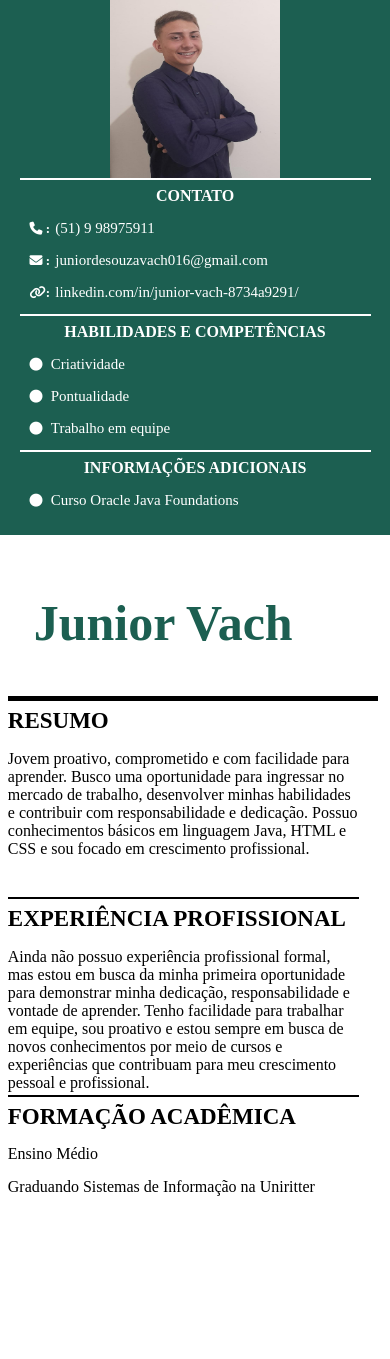
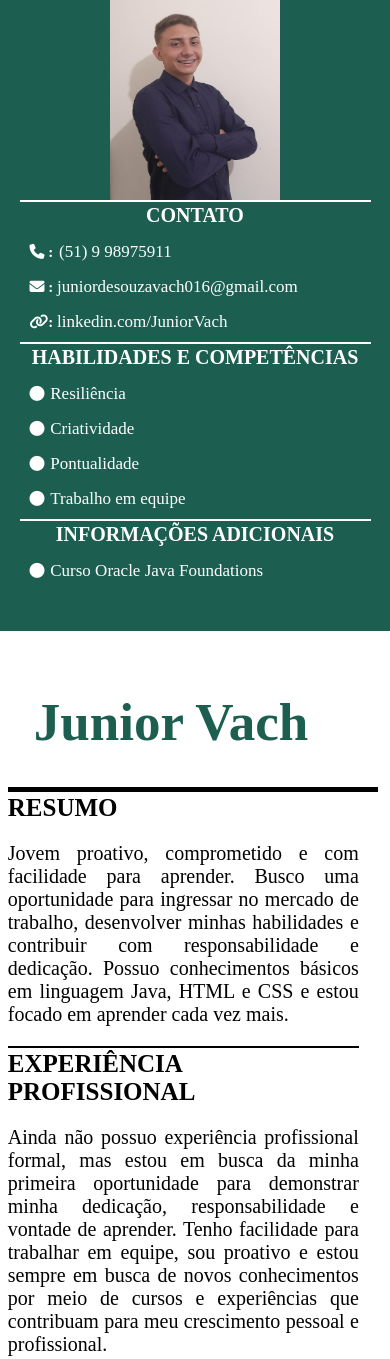
Before and after one commit to JuniorVach/curriculo, a plain HTML site: page index.html in a window 390 px wide. Shown: the top 1359 px of the page. Before the commit the page ends 1292 px from the top, so only its background shows below. Drawn offline with Linux system fonts and the light colour scheme.

Commit message:
segundo commit

```diff
--- a/index.html
+++ b/index.html
@@ -9,8 +9,8 @@
     <link rel="stylesheet" href="https://cdnjs.cloudflare.com/ajax/libs/font-awesome/6.7.2/css/all.min.css" integrity="sha512-Evv84Mr4kqVGRNSgIGL/F/aIDqQb7xQ2vcrdIwxfjThSH8CSR7PBEakCr51Ck+w+/U6swU2Im1vVX0SVk9ABhg==" crossorigin="anonymous" referrerpolicy="no-referrer" />
 </head>
 <body>
-    <div class="geral-container">
-        <div class="informacoes-pessoais">
+    <div id="geral-container">
+        <div id="informacoes-pessoais">
             <div class="foto-perfil">
                 <div class="imagem">
                     <img src="IMG/imagem curriculo.jpg" alt="Perfil do Currículo">
@@ -24,15 +24,19 @@
                 </div>
                 <div class="icones-contato">
                     <i class="fas fa-envelope"> :</i>
-                    <span>juniordesouzavach016@gmail.com</span>
+                    <a href="mailto:juniordesouzavach016@gmail.com">juniordesouzavach016@gmail.com</a>
                 </div>
                 <div class="icones-contato">
                     <i class="fas fa-link">:</i>
-                    <span>linkedin.com/in/junior-vach-8734a9291/</span>
+                    <a href="https://www.linkedin.com/in/junior-vach-8734a9291/" target="_blank">linkedin.com/JuniorVach</a>
                 </div>
             </div>
             <div class="habilidades">
                 <h2>HABILIDADES E COMPETÊNCIAS</h2>
+                <div class="icones-habilidades">
+                    <i class="fas fa-circle"></i>
+                    <span>Resiliência</span>
+                </div>
                 <div class="icones-habilidades">
                     <i class="fas fa-circle"></i>
                     <span>Criatividade</span>
@@ -54,13 +58,13 @@
                 </div>
             </div>
         </div>
-        <div class="outras-informacoes">
+        <div id="outras-informacoes">
             <div class="my-name">
                 <h1>Junior Vach</h1>
             </div>
             <div class="resumo">
                 <h2>RESUMO</h2>
-                <p>Jovem proativo, comprometido e com facilidade para aprender. Busco uma oportunidade para ingressar no mercado de trabalho, desenvolver minhas habilidades e contribuir com responsabilidade e dedicação. Possuo conhecimentos básicos em linguagem Java, HTML e CSS e sou focado em crescimento profissional.</p>
+                <p>Jovem proativo, comprometido e com facilidade para aprender. Busco uma oportunidade para ingressar no mercado de trabalho, desenvolver minhas habilidades e contribuir com responsabilidade e dedicação. Possuo conhecimentos básicos em linguagem Java, HTML e CSS e estou focado em aprender cada vez mais.</p>
             </div>
             <div class="experiencia">
                 <h2>EXPERIÊNCIA PROFISSIONAL</h2>
@@ -68,7 +72,6 @@
             </div>
             <div class="formacao">
                 <h2>FORMAÇÃO ACADÊMICA</h2>
-                <p>Ensino Médio</p>
                 <p>Graduando Sistemas de Informação na Uniritter</p>
             </div>
         </div>
--- a/style.css
+++ b/style.css
@@ -6,25 +6,30 @@ body, html{
 }
 
 
-.geral-container{
+#geral-container{
     height: 100%;
     display: flex;
 }
 
 
-.informacoes-pessoais{
+#informacoes-pessoais{
     background-color: rgb(28, 95, 81);
     display: flex;
     flex-direction: column;
-    height: 100%;
+    /* height: 100%; */
     width: 30%;
 
 }
 
+#outras-informacoes p{
+    text-align: justify;
+    font-size: 20px;
+}
+
 
 .foto-perfil{
-    height: 33.3%;
-    width: 100%;
+    /* height: 33.3%; */
+    /* width: 100%; */
     display: flex;
     align-items: center;
     justify-content: center;
@@ -40,54 +45,35 @@ body, html{
 }
 
 
-.contato{
-    display: flex;
-    flex-direction: column;
-    gap: 15px;
-}
-.icones-contato{
-    display: inline-block;
-    font-size: 13px;
-    padding-left: 10px;
-}
-.icones-contato span{
-    font-size: 15px;
-    padding-left: 2px;
-}
-
-
-.habilidades{
-    display: flex;
-    flex-direction: column;
-    gap: 15px;
-
-}
-.icones-habilidades{
-    display: inline-block;
-    font-size: 13px;
-    padding-left: 10px;
-}
-.icones-habilidades span{
-    font-size: 15px;
-    padding-left: 5px;
-}
-
-
+.contato,
+.habilidades,
 .informacoes-adicionais{
     display: flex;
     flex-direction: column;
     gap: 15px;
+    padding-bottom: 10px;
 }
+
+.icones-contato,
+.icones-habilidades,
 .icones-informacoes{
     display: inline-block;
-    font-size: 13px;
+    font-size: 15px;
     padding-left: 10px;
 }
+
+.icones-contato span,
+.icones-habilidades span,
 .icones-informacoes span{
-    font-size: 15px;
-    padding-left: 5px;
+    font-size: 17px;
+    padding-left: 2px;
 }
 
+.icones-contato a{
+    text-decoration: none;
+    color: #fff;
+    font-size: 17px;
+}
 
 .contato h2,
 .habilidades h2,
@@ -96,14 +82,14 @@ body, html{
     margin: 0;
     padding: 0;
     padding-top: 2px;
+    font-size: 20px;
 }
-
 
 .contato,
 .habilidades,
 .informacoes-adicionais{
-    height: 22.2%;
-    width: 90%;
+    /* height: 22.2%; */
+    /* width: 90%; */
     font-size: 13px;
     color: #fff;
     border-top: 2px solid #fff;
@@ -112,13 +98,17 @@ body, html{
 
 }
 
+/* .habilidades{
+    height: 33%;
+} */
+
 
 
 /* ----------------------------------------- */
 
-.outras-informacoes{
+#outras-informacoes{
     background-color: #fff;
-    height: 100%;
+    /* height: 100%; */
     width: 70%;
     display:flex;
     flex-direction: column;
@@ -126,8 +116,8 @@ body, html{
 
 
 .my-name{
-    height: 19%;
-    width: 95%;
+    /* height: 19%; */
+    /* width: 95%; */
     margin-left: 2%;
     margin-right: 3%;
     border-bottom: 5px solid #000;
@@ -136,7 +126,7 @@ body, html{
     color: rgb(28, 95, 81);
     padding-left: 7%;
     padding-top: 25px;
-    font-size: 50px;
+    font-size: 55px;
 }
 
 
@@ -146,29 +136,14 @@ body, html{
     padding: 0;
     margin:0;
     padding-top: 2px;
+    font-size: 25px;
 }
-
-
-.experiencia li{
-    padding: 0;
-    margin: 0;
-    margin-top: 10px;
-}
-
-
-.formacao p{
-    margin: 0;
-    padding: 0;
-    margin-top: 15px;
-
-}
-
 
 .resumo,
 .experiencia,
 .formacao{
-    height: 27%;
-    width: 90%;
+    /* height: 27%; */
+    /* width: 90%; */
     margin-left: 2%;
     margin-right: 8%;
     border-top: 2px solid #000;
@@ -181,162 +156,117 @@ body, html{
 
 /* ----------------------------------------- */
 
+@media screen and (min-width: 320px) and (max-width: 480px){
+    #geral-container{
+        display: flex;
+        flex-direction: column;
 
-@media screen and (max-width: 1440px){
+    }
+
+    #informacoes-pessoais{
+        width: 100%;
+        display: inline-block;
+    }
+
+    #outras-informacoes{
+        width: 100%;
+        display: inline-block;
+    }
+    .my-name h1{
+        font-size: 53px;
+    }
+
+    .informacoes-adicionais{
+        margin-bottom: 40px;
+    }
+}
+
+
+
+
+@media (min-width: 481px) and (max-width: 768px){
+    #geral-container{
+        display: flex;
+        flex-direction: column;
+
+    }
+
+    #informacoes-pessoais{
+        width: 100%;
+        display: inline-block;
+    }
+
+    #outras-informacoes{
+        width: 100%;
+        display: inline-block;
+    }
+
+    .informacoes-adicionais{
+        margin-bottom: 40px;
+    }
+}
+
+
+
+
+@media (min-width: 769px) and (max-width: 1024px) {
+   #informacoes-pessoais{
+        width: 50%;
+        height: 139.2%;
+   }
+}
+
+
+
+
+@media (min-width: 1025px) and (max-width: 1440px) {
+    #informacoes-pessoais{
+        width: 35%;
+        height: 110%;
+   }
+}
+
+
+
+
+@media (min-width: 1441px) {
+    #informacoes-pessoais{
+        width: 35%;
+    }
+
     .contato h2,
     .habilidades h2,
     .informacoes-adicionais h2{
-        font-size: 23px;
+        font-size: 25px;
     }
 
     .icones-contato,
     .icones-habilidades,
     .icones-informacoes{
-        font-size: 15px;
+        font-size: 20px;
     }
 
     .icones-contato span,
     .icones-habilidades span,
     .icones-informacoes span{
-        font-size: 18px;
+        font-size: 22px;
     }
 
+    .contato a{
+        font-size: 22px;
+    }
+
+    .my-name h1{
+        font-size: 70px;
+    }
 
     .resumo h2,
     .experiencia h2,
     .formacao h2{
         font-size: 30px;
     }
-    .resumo p,
-    .experiencia p,
-    .formacao p{
-        font-size: 20.5px;
-    }
 
-
-}
-
-
-
-
-@media screen and (max-width: 1024px){
-    .contato h2,
-    .habilidades h2,
-    .informacoes-adicionais h2{
-        font-size: 16px;
-    }
-
-    .icones-contato,
-    .icones-habilidades,
-    .icones-informacoes{
-        font-size: 13px;
-    }
-
-    .icones-contato span,
-    .icones-habilidades span,
-    .icones-informacoes span{
-        font-size: 15px;
-    }
-
-    .resumo h2,
-    .experiencia h2,
-    .formacao h2{
+    #outras-informacoes p{
         font-size: 25px;
     }
-
-    .resumo p,
-    .experiencia p,
-    .formacao p{
-        font-size: 18px;
-    }
 }
-
-
-
-
-@media screen and (max-width: 768px){
-    .informacoes-pessoais{
-        width: 40%;
-    }
-
-
-    .resumo h2,
-    .experiencia h2,
-    .formacao h2{
-        font-size: 23px;
-    }
-
-    .resumo p,
-    .experiencia p,
-    .formacao p{
-        font-size: 16px;
-    }
-}
-
-
-
-
-@media screen and (max-width: 425px){
-    .geral-container{
-        display: flex;
-        flex-direction: column;
-
-    }
-
-    .informacoes-pessoais{
-        width: 100%;
-        display: inline-block;
-    }
-
-    .outras-informacoes{
-        width: 100%;
-        display: inline-block;
-    }
-
-    .imagem img{
-        width: 100%;
-        height: 180px;
-        padding-top: 9px;
-    }
-
-    .informacoes-adicionais,
-    .habilidades,
-    .contato{
-        padding-bottom: 10px;
-        padding-top: 5px;
-    }
-
-    .resumo,
-    .experiencia,
-    .formacao{
-        padding-bottom: 10px;
-        padding-top: 5px;
-    }
-}
-
-
-
-
-@media screen and (max-width: 375px){
-    .experiencia{
-        padding-bottom: 25px;
-    }
-}
-
-
-
-
-@media screen and (max-width: 320px){
-    .experiencia h2,
-    .formacao h2{
-        font-size: 19.5px;
-    }
-
-    .resumo{
-        padding-bottom: 20px;
-    }
-
-    .experiencia{
-        padding-bottom: 50px;
-    }
-}
```
